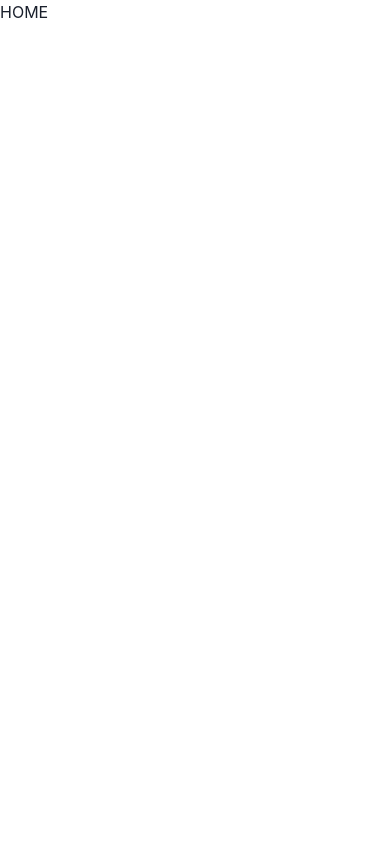
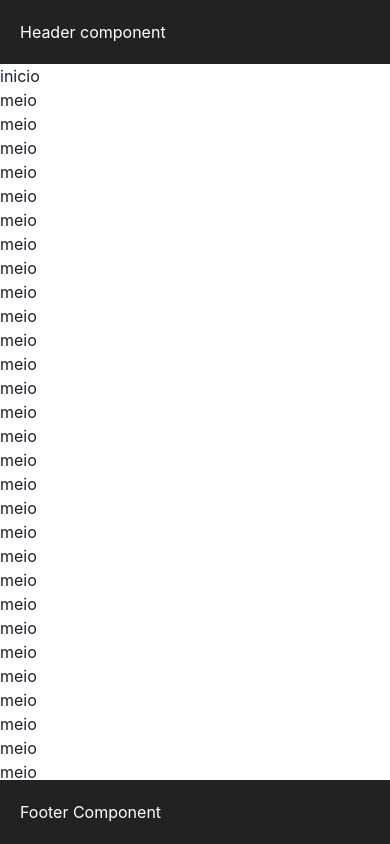
Before and after one commit to codethebasics/foodsfa, a Next.js app: page / in a window 390 px wide. Built offline with nearby package versions, Linux system fonts and the light colour scheme.

Commit message:
basic grid template for mobile

```diff
--- /dev/null
+++ b/components/layout/footer/Footer.jsx
@@ -0,0 +1,9 @@
+import { Flex, Text } from '@chakra-ui/react'
+
+export default function Footer() {
+  return (
+    <Flex p={5} backgroundColor={'#222'} color={'#fff'}>
+      <Text>Footer Component</Text>
+    </Flex>
+  )
+}
--- /dev/null
+++ b/components/layout/header/Header.jsx
@@ -0,0 +1,9 @@
+import { Flex, Text } from '@chakra-ui/react'
+
+export default function Header() {
+  return (
+    <Flex p={5} backgroundColor={'#222'} color={'#fff'}>
+      <Text>Header component</Text>
+    </Flex>
+  )
+}
--- a/pages/_app.jsx
+++ b/pages/_app.jsx
@@ -1,11 +1,23 @@
 import '../styles/globals.scss'
 import React from 'react'
-import { ChakraProvider } from '@chakra-ui/react'
+import { ChakraProvider, Box } from '@chakra-ui/react'
+import Header from '../components/layout/header/Header'
+import Footer from '../components/layout/footer/Footer'
 
 function MyApp({ Component, pageProps }) {
   return (
     <ChakraProvider>
-      <Component {...pageProps} />
+      <Box className={'wrapper'}>
+        <Box className={'header'}>
+          <Header />
+        </Box>
+        <Box className={'main'}>
+          <Component {...pageProps} />
+        </Box>
+        <Box className={'footer'}>
+          <Footer />
+        </Box>
+      </Box>
     </ChakraProvider>
   )
 }
--- a/pages/index.jsx
+++ b/pages/index.jsx
@@ -1,3 +1,72 @@
 export default function Home() {
-  return <h1>HOME</h1>
+  return (
+    <>
+      <div>inicio</div>
+      <div>meio</div>
+      <div>meio</div>
+      <div>meio</div>
+      <div>meio</div>
+      <div>meio</div>
+      <div>meio</div>
+      <div>meio</div>
+      <div>meio</div>
+      <div>meio</div>
+      <div>meio</div>
+      <div>meio</div>
+      <div>meio</div>
+      <div>meio</div>
+      <div>meio</div>
+      <div>meio</div>
+      <div>meio</div>
+      <div>meio</div>
+      <div>meio</div>
+      <div>meio</div>
+      <div>meio</div>
+      <div>meio</div>
+      <div>meio</div>
+      <div>meio</div>
+      <div>meio</div>
+      <div>meio</div>
+      <div>meio</div>
+      <div>meio</div>
+      <div>meio</div>
+      <div>meio</div>
+      <div>meio</div>
+      <div>meio</div>
+      <div>meio</div>
+      <div>meio</div>
+      <div>meio</div>
+      <div>meio</div>
+      <div>meio</div>
+      <div>meio</div>
+      <div>meio</div>
+      <div>meio</div>
+      <div>meio</div>
+      <div>meio</div>
+      <div>meio</div>
+      <div>meio</div>
+      <div>meio</div>
+      <div>meio</div>
+      <div>meio</div>
+      <div>meio</div>
+      <div>meio</div>
+      <div>meio</div>
+      <div>meio</div>
+      <div>meio</div>
+      <div>meio</div>
+      <div>meio</div>
+      <div>meio</div>
+      <div>meio</div>
+      <div>meio</div>
+      <div>meio</div>
+      <div>meio</div>
+      <div>meio</div>
+      <div>meio</div>
+      <div>meio</div>
+      <div>meio</div>
+      <div>meio</div>
+      <div>meio</div>
+      <div>fim</div>
+    </>
+  )
 }
--- a/styles/globals.scss
+++ b/styles/globals.scss
@@ -8,6 +8,35 @@
 
 html,
 body {
+  height: 100%;
+  overflow: hidden;
   font-family: -apple-system, BlinkMacSystemFont, Segoe UI, Roboto, Oxygen,
     Ubuntu, Cantarell, Fira Sans, Droid Sans, Helvetica Neue, sans-serif;
 }
+
+#__next {
+  height: 100%;
+}
+
+.wrapper {
+  height: 100%;
+  display: grid;
+  grid-template-rows: auto 1fr auto;
+  grid-template-columns: 1fr;
+  grid-template-areas:
+    "header"
+    "main"
+    "footer";
+
+  .header {
+
+  }
+
+  .main {
+    overflow-y: auto;
+  }
+
+  .footer {
+
+  }
+}
```
